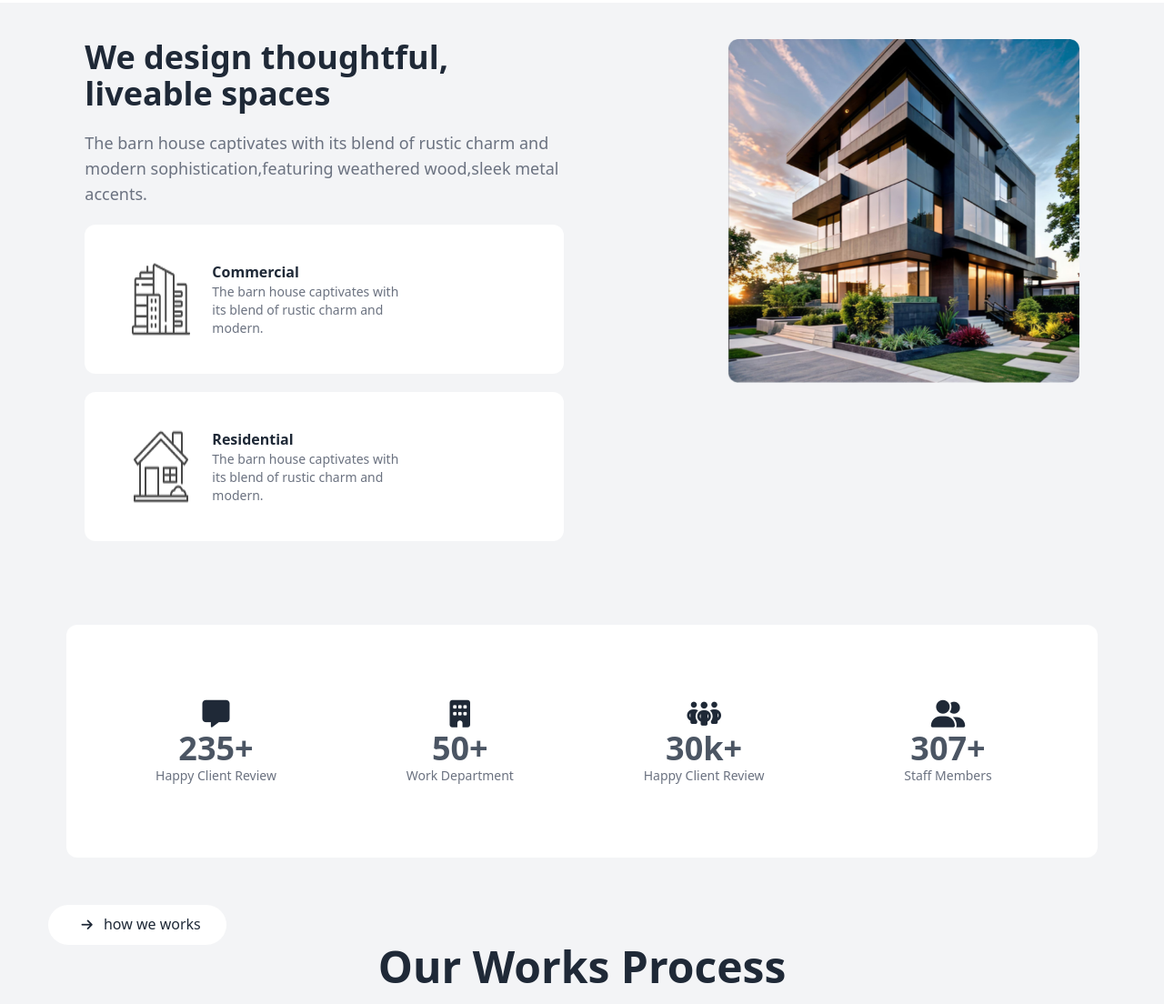
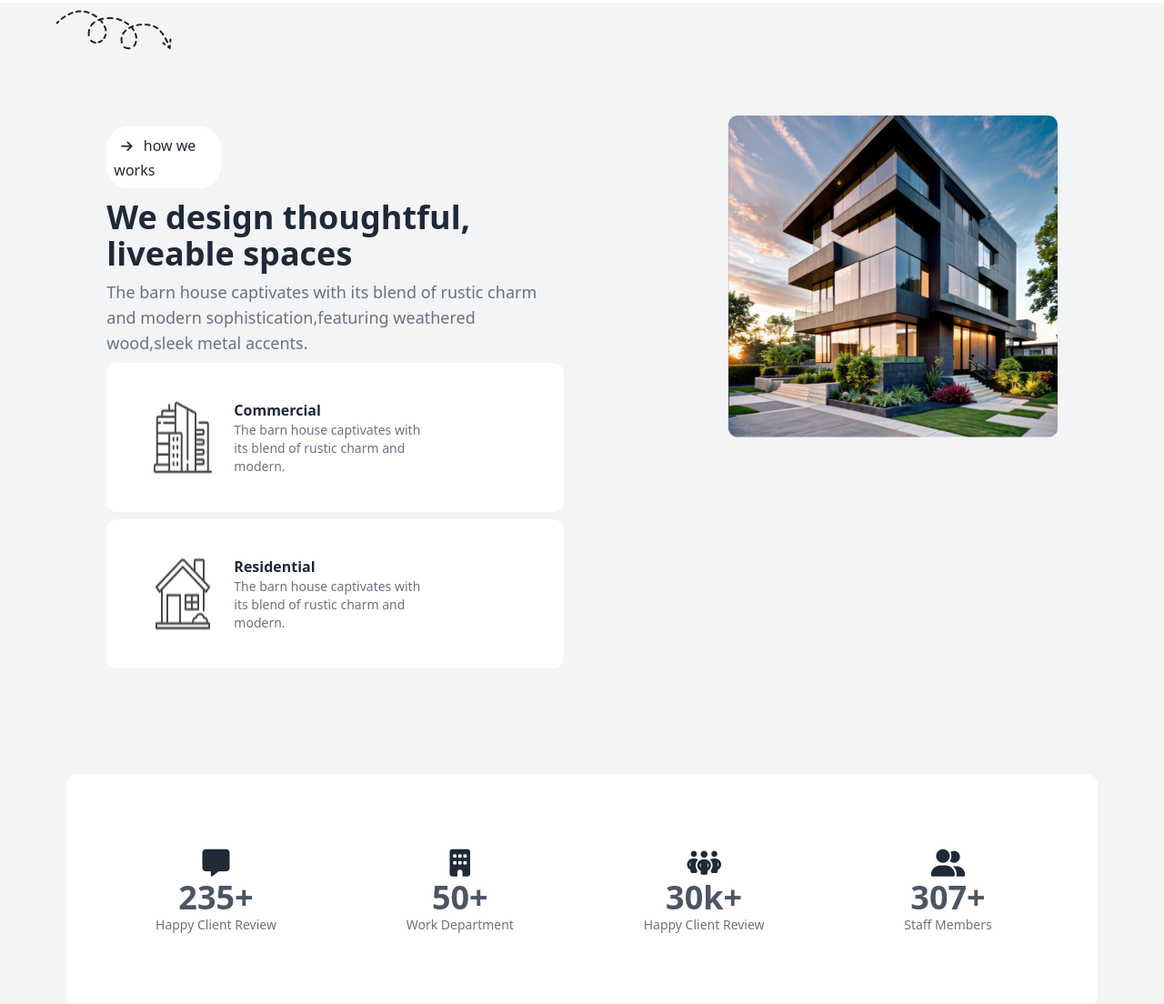
Before and after one commit to ALIASHRAFCHOWDHURY/Third-phase, a plain HTML site: page index.html in a window 1280 px wide. Shown: the part 783-1887 px from the top of the page at 91% size. Drawn offline with nearby package versions, Linux system fonts and the light colour scheme.

Commit message:
work process part complete

```diff
--- a/index.html
+++ b/index.html
@@ -88,13 +88,15 @@
         </header>
         <main class="bg-gray-100">
                <section class="md:w-11/12 mx-auto  md:my-8  rounded-xl my-5">
-                        <div class="grid grid-cols-1 md:grid-cols-2 p-10 ">
-                                <div class="me-5 space-y-5 ">
+                <img class="p-2 md:visible invisible" src="images/Vector.png" alt="">
+                        <div class="grid grid-cols-1 md:grid-cols-2 p-16 ">
+                                <div class="me-5 space-y-2 ">
+                                        <p class="p-2 bg-white md:w-1/4 w-3/4 rounded-3xl  my-3"> <i class="fa-solid fa-arrow-right text-sm   px-2 py-1 rounded-full"></i> how we works</p>
                                         <h1 class="text-2xl md:text-4xl font-bold">We design thoughtful,<br> liveable spaces</h1>
                                         <p class="text-gray-500 text-sm md:text-lg font-medium">The barn house captivates with its blend of rustic charm and modern sophistication,featuring weathered wood,sleek metal accents.</p>
                                         <div class=" flex  bg-white md:p-10 p-4 gap-3 rounded-xl ">
                                                 <img class="mx-3" src="images/commercial.png" alt="">
-                                                <div class="w-2/4 ">
+                                                <div class="md:w-2/4 ">
                                                         <h1 class="font-bold">Commercial</h1>
                                                         <p class="text-sm text-gray-500">The barn house captivates with its blend of rustic charm and modern.</p>
                                                 </div>
@@ -138,7 +140,7 @@
                </section>
                <section class="md:w-11/12 mx-auto">
                         <div class="text-center">
-                                <p class="p-2 bg-white w-2/12 rounded-3xl mx-autoj"> <i class="fa-solid fa-arrow-right text-sm   px-2 py-1 rounded-full"></i> how we works</p>
+                                <p class="p-2 bg-white w-6/12 md:w-2/12 rounded-3xl mx-auto my-3"> <i class="fa-solid fa-arrow-right text-sm   px-2 py-1 rounded-full"></i> how we works</p>
                                 <h1 class="text-3xl md:text-5xl text-bold font-bold">Our Works Process</h1>
                                 <p class="text-lg font-medium text-gray-500 md:mt-5">The barn house captivates with its blend of rustic charm and modern sophistication, <br> featuring weathered wood, sleek metal accents.</p>
                         </div>
```
